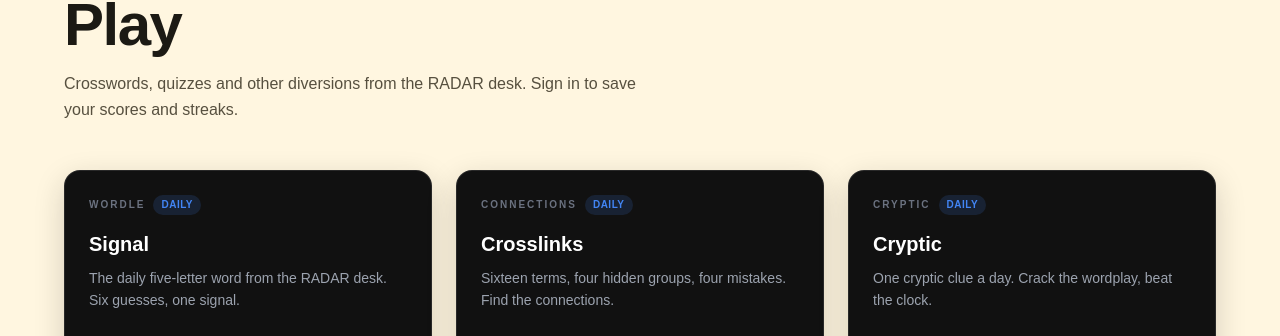
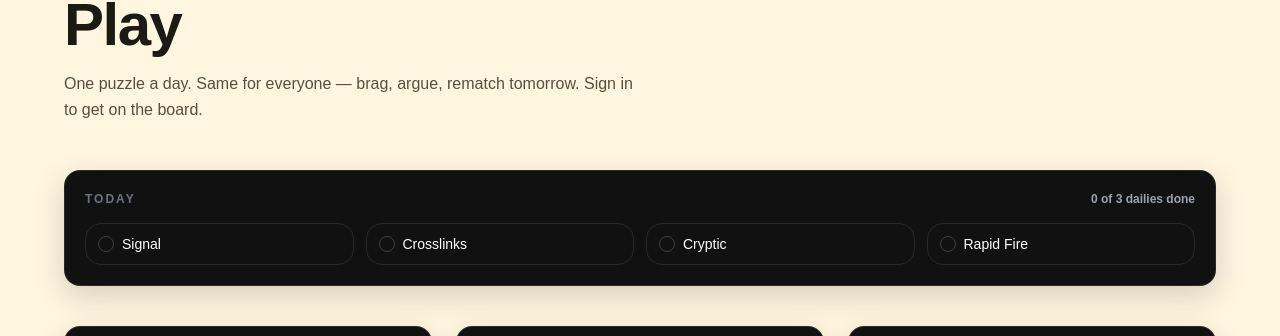
Before and after one commit to GDGBabcockUniversity/radar, a Next.js app: page /games in a window 1280 px wide. Shown: the part 182-518 px from the top of the page. Built offline with nearby package versions, Linux system fonts and the light colour scheme; no server answers; the database is empty; a web font is replaced by a local one.

Commit message:
feat(hub): daily completion strip, sharper copy, leaderboard avatars

```diff
--- a/app/components/MiniLeaderboard.tsx
+++ b/app/components/MiniLeaderboard.tsx
@@ -1,7 +1,7 @@
 "use client";
 
 import { useEffect, useState } from "react";
-import { publicDisplayName } from "../lib/displayName";
+import { publicDisplayName, avatarColor } from "../lib/displayName";
 import { localDateKey } from "../lib/gamesData/daily";
 import { useAuth } from "./AuthProvider";
 
@@ -47,6 +47,7 @@ export default function MiniLeaderboard({ gameSlug }: { gameSlug: string }) {
     <ol className="space-y-2 text-left">
       {entries.map((entry, i) => {
         const isSelf = member?.memberId === entry.member;
+        const label = publicDisplayName(entry.name, entry.member);
         return (
           <li
             key={entry.member}
@@ -63,8 +64,14 @@ export default function MiniLeaderboard({ gameSlug }: { gameSlug: string }) {
             >
               {String(i + 1).padStart(2, "0")}
             </span>
+            <span
+              className="flex h-4 w-4 shrink-0 items-center justify-center rounded-full text-[9px] font-bold text-white"
+              style={{ backgroundColor: avatarColor(entry.member) }}
+            >
+              {label[0]?.toUpperCase()}
+            </span>
             <span className="flex-1 truncate text-content-secondary">
-              {isSelf ? "You" : publicDisplayName(entry.name, entry.member)}
+              {isSelf ? "You" : label}
             </span>
             <span className="font-bold text-primary">{entry.score}</span>
           </li>
--- /dev/null
+++ b/app/components/TodayStrip.tsx
@@ -0,0 +1,87 @@
+"use client";
+
+import { useEffect, useState } from "react";
+import Link from "next/link";
+import { getGame } from "../lib/games";
+import { localDateKey } from "../lib/gamesData/daily";
+import { PAGES } from "../lib/constants";
+
+const DAILY_SLUGS = ["signal", "crosslinks", "cryptic"] as const;
+
+function isDailyDone(slug: string, day: string): boolean {
+  try {
+    const raw = localStorage.getItem(`${slug}-${day}`);
+    if (!raw) return false;
+    const parsed = JSON.parse(raw);
+    return parsed?.status === "won" || parsed?.status === "lost";
+  } catch {
+    return false;
+  }
+}
+
+function rapidFirePlayed(day: string): boolean {
+  try {
+    return localStorage.getItem(`rapidfire-best-${day}`) !== null;
+  } catch {
+    return false;
+  }
+}
+
+// Pure localStorage, so it renders nothing meaningful until hydrated —
+// avoids an SSR/client mismatch on state that only exists in the browser.
+export default function TodayStrip() {
+  const [done, setDone] = useState<Record<string, boolean> | null>(null);
+
+  useEffect(() => {
+    queueMicrotask(() => {
+      const day = localDateKey();
+      const next: Record<string, boolean> = {};
+      for (const slug of DAILY_SLUGS) next[slug] = isDailyDone(slug, day);
+      next["rapid-fire"] = rapidFirePlayed(day);
+      setDone(next);
+    });
+  }, []);
+
+  if (!done) return null;
+
+  const dailyDoneCount = DAILY_SLUGS.filter((slug) => done[slug]).length;
+  const rows = [...DAILY_SLUGS, "rapid-fire"] as const;
+
+  return (
+    <div className="mb-10 rounded-2xl border border-edge bg-surface-raised dark-card p-5">
+      <div className="mb-4 flex items-center justify-between">
+        <p className="text-xs font-bold uppercase tracking-[2px] text-content-subtle">
+          Today
+        </p>
+        <p className="text-xs font-semibold text-content-muted">
+          {dailyDoneCount} of {DAILY_SLUGS.length} dailies done
+        </p>
+      </div>
+      <div className="grid grid-cols-2 sm:grid-cols-4 gap-3">
+        {rows.map((slug) => {
+          const game = getGame(slug);
+          if (!game) return null;
+          const complete = done[slug];
+          return (
+            <Link
+              key={slug}
+              href={`${PAGES.games}/${slug}`}
+              className="flex items-center gap-2 rounded-xl border border-edge px-3 py-2.5 text-sm font-medium text-content hover:border-edge-strong transition-colors"
+            >
+              <span
+                className={
+                  complete
+                    ? "flex h-4 w-4 shrink-0 items-center justify-center rounded-full bg-gdg-green text-[10px] text-white"
+                    : "h-4 w-4 shrink-0 rounded-full border border-edge-strong"
+                }
+              >
+                {complete ? "✓" : ""}
+              </span>
+              <span className="truncate">{game.title}</span>
+            </Link>
+          );
+        })}
+      </div>
+    </div>
+  );
+}
--- a/app/components/index.ts
+++ b/app/components/index.ts
@@ -24,5 +24,6 @@ export { default as ShareButtons } from "./ShareButtons";
 export { default as NextPuzzleCountdown } from "./NextPuzzleCountdown";
 export { default as MiniLeaderboard } from "./MiniLeaderboard";
 export { default as PostGameLoop } from "./PostGameLoop";
+export { default as TodayStrip } from "./TodayStrip";
 export { default as Byline } from "./Byline";
 export { default as SectionHeading } from "./SectionHeading";
--- a/app/games/page.tsx
+++ b/app/games/page.tsx
@@ -9,9 +9,10 @@ import {
   type Game,
 } from "../lib/games";
 import { getLeaderboard, type LeaderboardEntry } from "../lib/engagement";
-import { publicDisplayName } from "../lib/displayName";
+import { publicDisplayName, avatarColor } from "../lib/displayName";
 import { localDateKey } from "../lib/gamesData/daily";
 import { PAGES } from "../lib/constants";
+import TodayStrip from "../components/TodayStrip";
 
 export const metadata: Metadata = {
   title: "Games | RADAR",
@@ -68,10 +69,12 @@ export default async function GamesPage() {
               Play
             </h1>
             <p className="text-content-muted max-w-xl">
-              Crosswords, quizzes and other diversions from the RADAR desk. Sign
-              in to save your scores and streaks.
+              One puzzle a day. Same for everyone — brag, argue, rematch
+              tomorrow. Sign in to get on the board.
             </p>
           </div>
+
+          <TodayStrip />
 
           <div className="grid grid-cols-1 sm:grid-cols-2 lg:grid-cols-3 gap-6">
             {GAMES.map((game) => (
@@ -145,6 +148,12 @@ export default async function GamesPage() {
                           >
                             {String(i + 1).padStart(2, "0")}
                           </span>
+                          <span
+                            className="flex h-4 w-4 shrink-0 items-center justify-center rounded-full text-[9px] font-bold text-white"
+                            style={{ backgroundColor: avatarColor(entry.member) }}
+                          >
+                            {publicDisplayName(entry.name, entry.member)[0]?.toUpperCase()}
+                          </span>
                           <span className="flex-1 truncate text-content-secondary">
                             {publicDisplayName(entry.name, entry.member)}
                           </span>
@@ -175,6 +184,12 @@ export default async function GamesPage() {
                             >
                               {String(i + 1).padStart(2, "0")}
                             </span>
+                            <span
+                              className="flex h-4 w-4 shrink-0 items-center justify-center rounded-full text-[9px] font-bold text-white"
+                              style={{ backgroundColor: avatarColor(entry.member) }}
+                            >
+                              {publicDisplayName(entry.name, entry.member)[0]?.toUpperCase()}
+                            </span>
                             <span className="flex-1 truncate text-content-secondary">
                               {publicDisplayName(entry.name, entry.member)}
                             </span>
--- a/app/lib/displayName.ts
+++ b/app/lib/displayName.ts
@@ -15,3 +15,12 @@ export function publicDisplayName(name: string | null, memberId: string): string
   if (parts.length === 1) return parts[0];
   return `${parts[0]} ${parts[parts.length - 1][0].toUpperCase()}.`;
 }
+
+// GDG's four brand hues, deterministically assigned per member — the same
+// member gets the same color everywhere a leaderboard row renders them.
+const AVATAR_COLORS = ["#4285f4", "#ea4335", "#f9ab00", "#34a853"];
+
+export function avatarColor(memberId: string): string {
+  const code = memberId.charCodeAt(0) || 0;
+  return AVATAR_COLORS[code % AVATAR_COLORS.length];
+}
```
